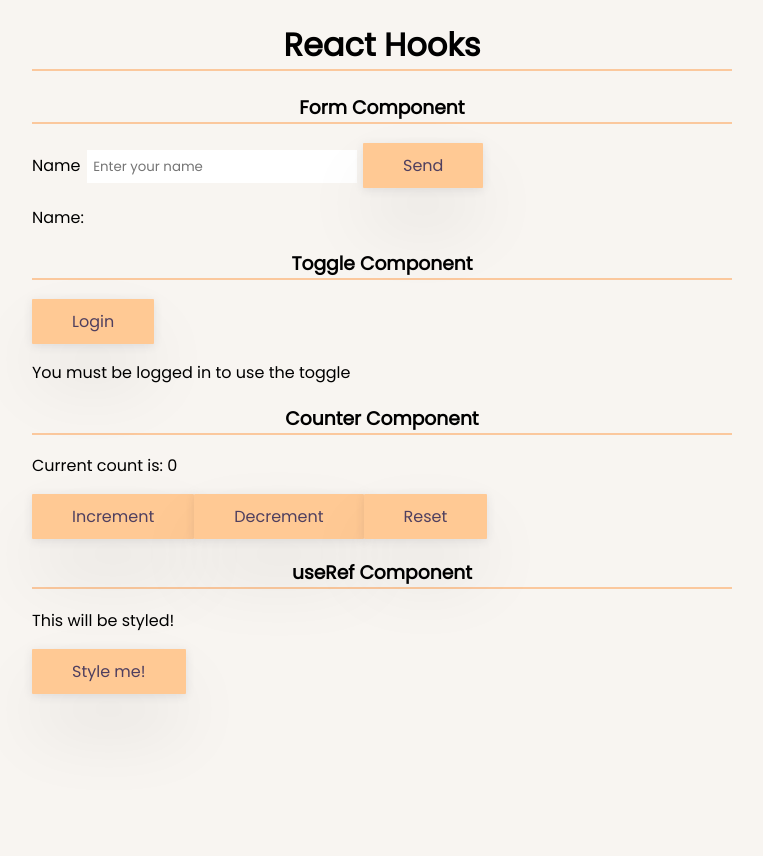
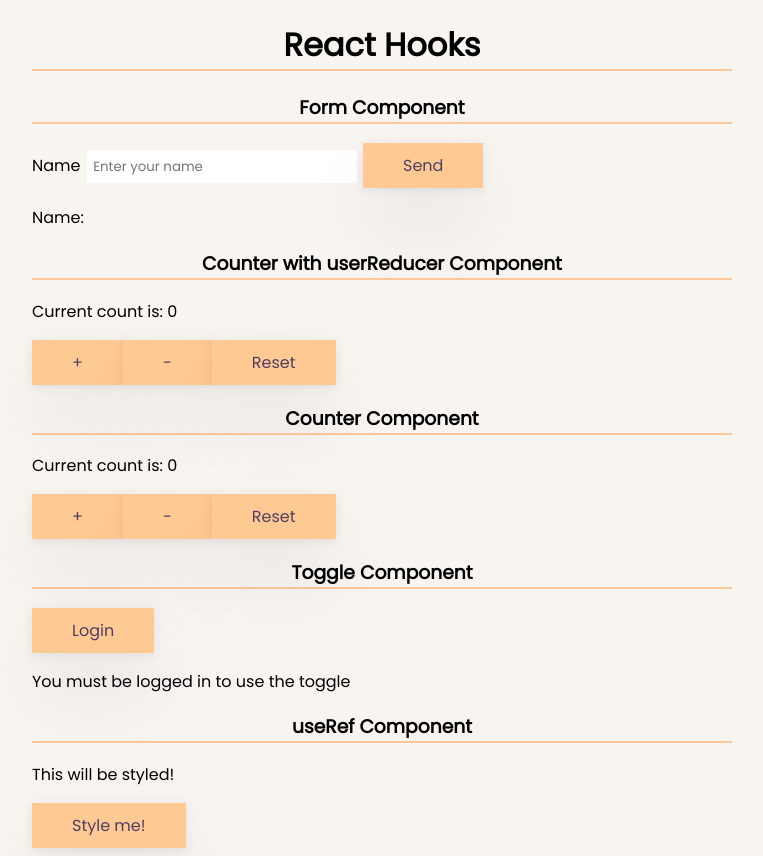
Before and after one commit to SrJohnHiggins/react-hooks-playground, a React (Create React App) app: page / in a window 1280 px wide. Shown: the whole page, without its empty margins (258-1021 px from the left). Before the commit the page ends 800 px from the top, so only its background shows below. Built offline with nearby package versions, Linux system fonts and the light colour scheme.

Commit message:
useReducer

```diff
--- a/src/App.js
+++ b/src/App.js
@@ -2,6 +2,7 @@ import React, { useState, createContext } from "react";
 
 import Form from "./components/Form/Form.js";
 import Counter from "./components/Counter";
+import CounterWithReducer from "./components/CounterWithReducer";
 import Toggle from "./components/Toggle";
 import Ref from "./components/Ref";
 
@@ -19,8 +20,9 @@ const App = () => {
       <div className="main-wrapper">
         <h1>React Hooks</h1>
         <Form />
+        <CounterWithReducer />
+        <Counter />
         <Toggle />
-        <Counter />
         <Ref />
       </div>
     </UserContext.Provider>
--- a/src/components/Counter.js
+++ b/src/components/Counter.js
@@ -13,8 +13,8 @@ const Counter = () => {
     <div>
       <h3>Counter Component</h3>
       <p>Current count is: {count}</p>
-      <button onClick={() => setCount(count + 1)}>Increment</button>
-      <button onClick={() => setCount(count - 1)}>Decrement</button>
+      <button onClick={() => setCount(count + 1)}>+</button>
+      <button onClick={() => setCount(count - 1)}>-</button>
       <button onClick={() => setCount(0)}>Reset</button>
     </div>
   );
--- /dev/null
+++ b/src/components/CounterWithReducer.js
@@ -0,0 +1,48 @@
+import React, { useReducer, useEffect } from "react";
+
+// the reducer function takes two arguments the currentState and the action
+const reducer = (state, action) => {
+  switch (action.type) {
+    case "INCREMENT":
+      return {
+        count: state.count + 1
+      };
+
+    case "DECREMENT":
+      return {
+        count: state.count - 1
+      };
+
+    case "RESET":
+      return {
+        count: 0
+      };
+
+    default:
+      return state;
+  }
+};
+
+const initialState = {
+  count: Number(window.localStorage.getItem("counter"))
+};
+
+const CounterWithReducer = () => {
+  const [state, dispatch] = useReducer(reducer, initialState);
+
+  useEffect(() => {
+    window.localStorage.setItem("counter", state.count);
+  }, [state.count]);
+
+  return (
+    <div>
+      <h3>Counter with userReducer Component</h3>
+      <p>Current count is: {state.count} </p>
+      <button onClick={() => dispatch({ type: "INCREMENT" })}>+</button>
+      <button onClick={() => dispatch({ type: "DECREMENT" })}>-</button>
+      <button onClick={() => dispatch({ type: "RESET" })}>Reset</button>
+    </div>
+  );
+};
+
+export default CounterWithReducer;
```
